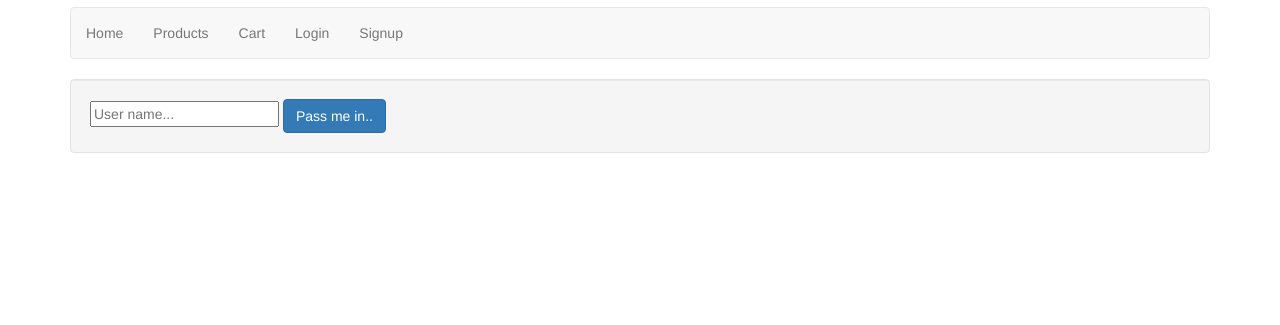
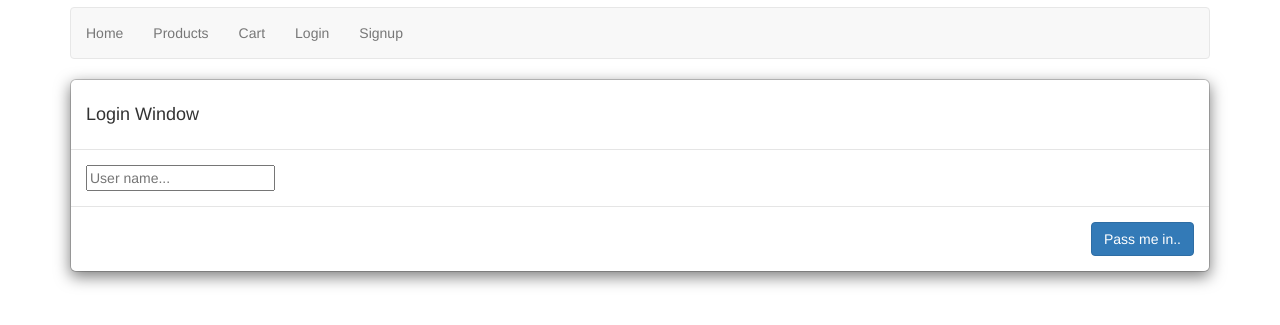
Before and after one commit to techterbium/Fangs, a plain HTML site: page index.html at #/login in a window 1280 px wide. Shown: the part 63-388 px from the top of the page. Drawn offline with Linux system fonts and the light colour scheme.

Commit message:
login to modal, fix add button on clear

```diff
--- a/views/partials/login.html
+++ b/views/partials/login.html
@@ -1,4 +1,11 @@
-<form class="well">
-    <input type="text" ng-model="login.uname" placeholder="User name...">
-    <button type="submit" class="btn btn-primary" ng-click="Login()">Pass me in..</button>
-</form>
+<div class="modal-content">
+    <div class="modal-header">
+        <h4>Login Window</h4>
+    </div>
+    <div class="modal-body">
+            <input type="text" ng-model="login.uname" placeholder="User name...">
+    </div>
+    <div class="modal-footer">
+       <button type="button" class="btn btn-primary" ng-click="Login()">Pass me in..</button>
+    </div>
+</div>
```
Also changed, not shown: views/partials/productsMgmt.html (+1 -1 lines).
